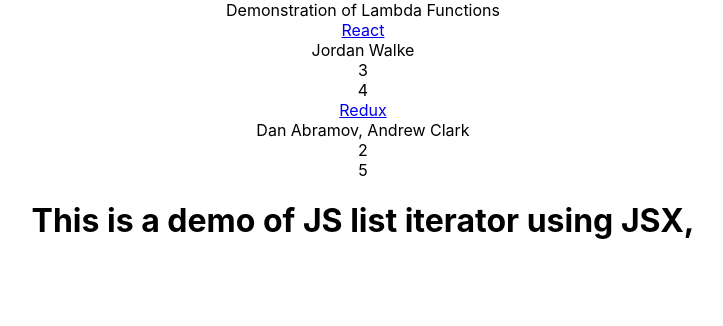
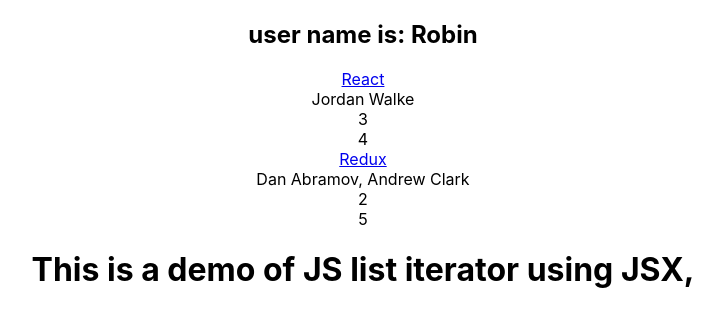
Before and after one commit to Tarun047/LearnReact, a React (Create React App) app: page / in a window 1280 px wide. Shown: the top 326 px of the page, without its empty margins (277-1000 px from the left). Built offline with nearby package versions, Linux system fonts and the light colour scheme.

Commit message:
Local State with ShortHand starter

```diff
--- a/src/App.js
+++ b/src/App.js
@@ -21,12 +21,27 @@
   constructor(props)
   {
     super(props);
-    this.state = {list: list,};
+    //this.state = {list: list,};
+    //short hand declarations for objects
+    //this.state = {list,};
+    //Sample shortHandMethod
+    const userService = {
+      getUserName(user){
+        return user.firstname+' '+user.lastname;
+      },
+    };
+    //Computed Property Names Demonstration
+    //Basically Nothing but a dict
+    const key = 'name';
+    const user = {
+      [key]:'Robin',
+    };
+    this.state = {list,user};
   }
   render() {
     return (
       <div className="App">
-      Demonstration of Lambda Functions
+      <h2> user name is: {this.state.user['name']}</h2>
       {this.state.list.map(item=>
           <div key={item.objectId}>
           <span><a href={item.url}>{item.title}</a></span>
```
